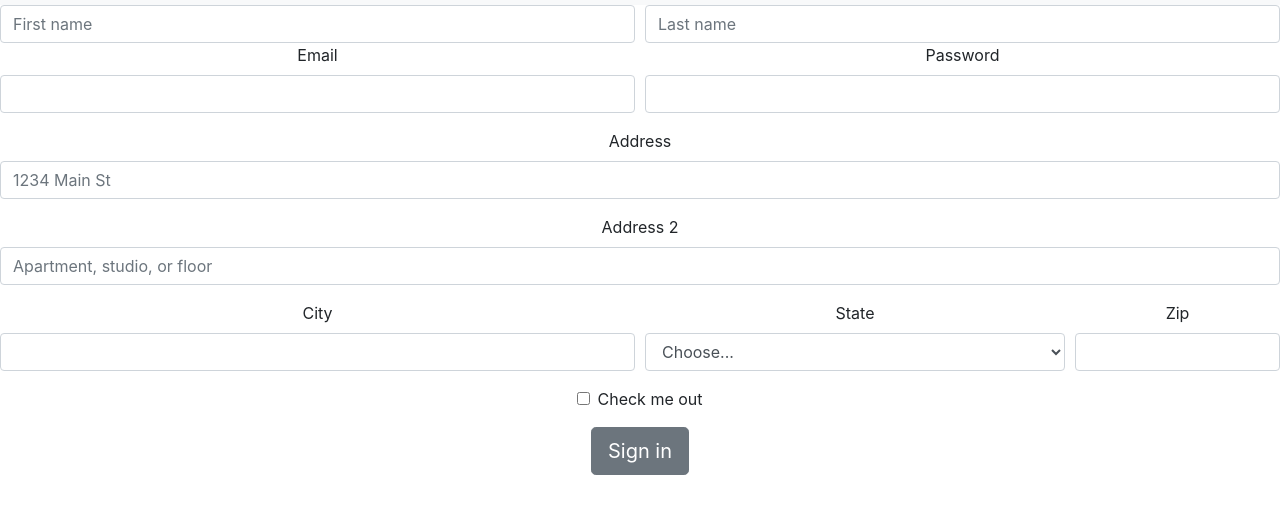
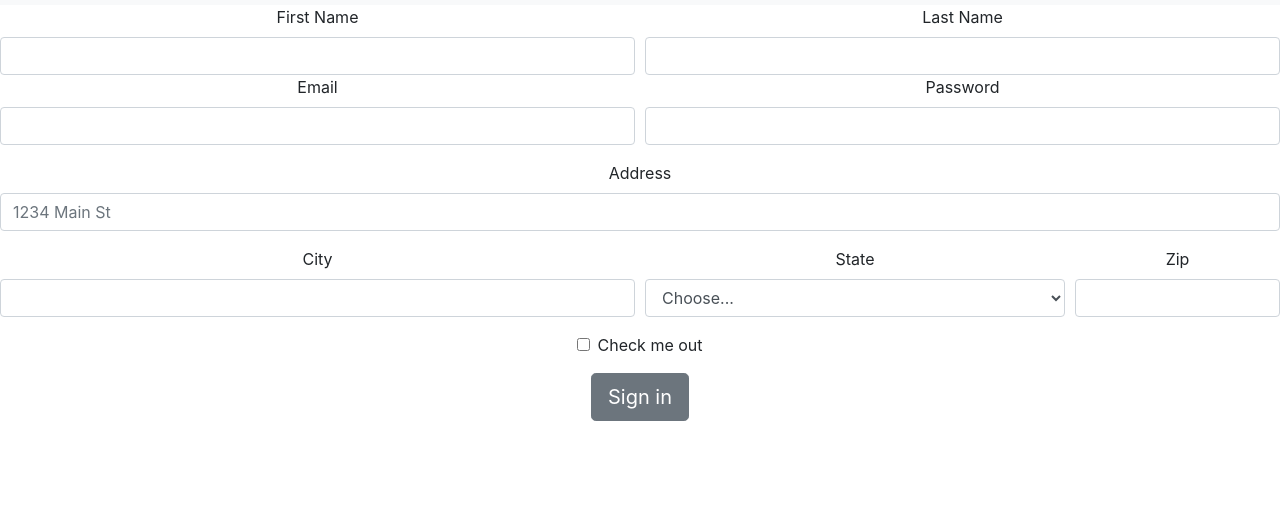
Before and after one commit to cliotzoa/CodeLikeAGirl, a plain HTML site: page contact.html in a window 1280 px wide. Shown: the part 61-574 px from the top of the page. Drawn offline with nearby package versions, Linux system fonts and the light colour scheme.

Commit message:
contactForms(1)

```diff
--- a/contact.html
+++ b/contact.html
@@ -39,10 +39,12 @@
             <form>
               <div class="form-row">
                 <div class="col">
-                  <input type="text" class="form-control" placeholder="First name">
+                  <label for="inputEmail4">First Name</label>
+                  <input type="text" class="form-control">
                 </div>
                 <div class="col">
-                  <input type="text" class="form-control" placeholder="Last name">
+                  <label for="inputEmail4">Last Name</label>
+                  <input type="text" class="form-control">
                 </div>
               </div>
               <div class="form-row">
@@ -58,10 +60,6 @@
               <div class="form-group">
                 <label for="inputAddress">Address</label>
                 <input type="text" class="form-control" id="inputAddress" placeholder="1234 Main St">
-              </div>
-              <div class="form-group">
-                <label for="inputAddress2">Address 2</label>
-                <input type="text" class="form-control" id="inputAddress2" placeholder="Apartment, studio, or floor">
               </div>
               <div class="form-row">
                 <div class="form-group col-md-6">
```
